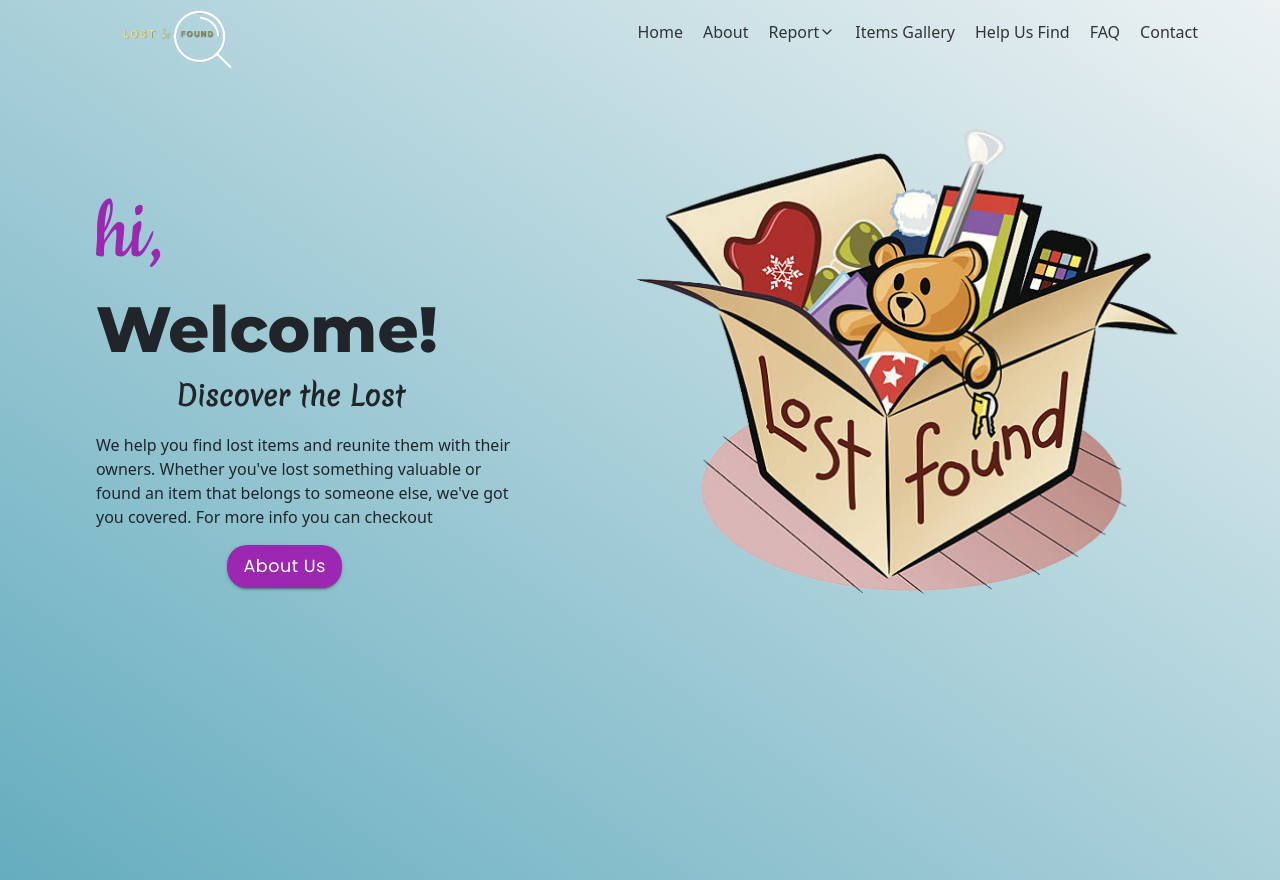
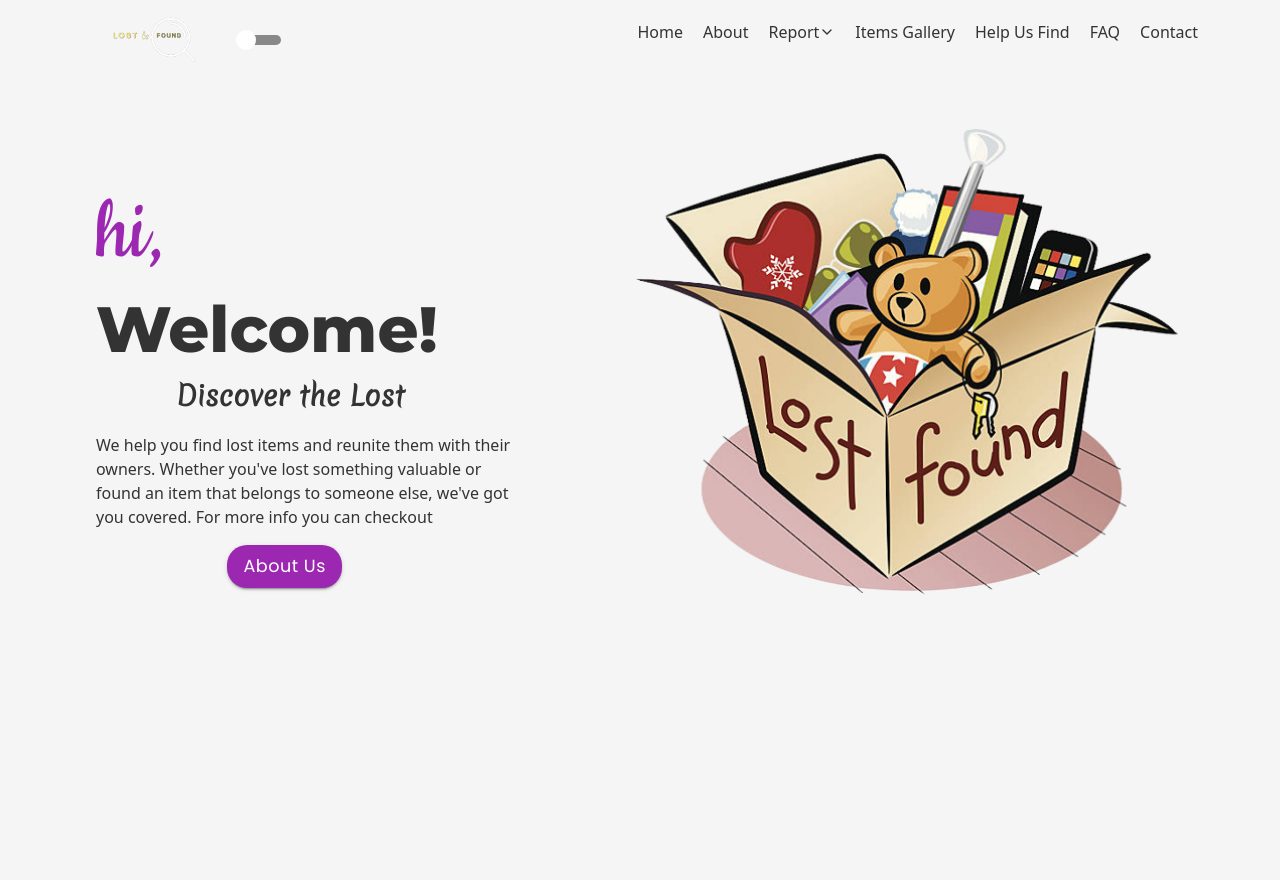
Before and after one commit to upes-open/OSoC-Lost-And-Found-WebApp, a React (Create React App) app in the folder lost-and-found-webapp/: page / in a window 1280 px wide. Built offline with nearby package versions, Linux system fonts and the light colour scheme; a web font is replaced by a local one.

Commit message:
Dark and light theme switch added

```diff
--- a/lost-and-found-webapp/package.json
+++ b/lost-and-found-webapp/package.json
@@ -15,6 +15,7 @@
     "react-icons": "^4.10.1",
     "react-router-dom": "^6.14.1",
     "react-scripts": "5.0.1",
+    "react-switch": "^7.0.0",
     "styled-components": "^6.0.3",
     "vanilla-tilt": "^1.8.0",
     "web-vitals": "^2.1.4"
--- a/lost-and-found-webapp/public/index.html
+++ b/lost-and-found-webapp/public/index.html
@@ -32,7 +32,7 @@
   <title>Lost And Found</title>
 </head>
 
-<body>
+<body class="light-theme">
   <noscript>You need to enable JavaScript to run this app.</noscript>
   <div id="root"></div>
 
--- a/lost-and-found-webapp/src/Navbar/Navbar.css
+++ b/lost-and-found-webapp/src/Navbar/Navbar.css
@@ -1,4 +1,3 @@
-
 .header__middle {
   display: flex;
   align-items: center;
@@ -8,8 +7,6 @@
   background-repeat: no-repeat;
   background-position: center;
 }
-
-
 
 .header__middle__logo {
   width: 20%;
@@ -38,7 +35,6 @@
   list-style: none;
   display: flex;
   align-items: center;
-    /* background: transparent; */
 }
 
 .menu-item {
@@ -59,7 +55,6 @@
 
 .menu-item a:hover {
   color: #04b7f3;
-    /* color: #ff8800; */
 }
 
 .sub__menus {
@@ -86,14 +81,9 @@
 }
 
 .sub__menus li a:hover {
-    background-color:  #04b7f3;
-    ;
+  background-color: #04b7f3;
   color: #fff;
 }
-
-
-  /* ... other CSS rules ... */
-/* ... other CSS rules ... */
 
 .dropdown {
   position: relative;
@@ -128,27 +118,6 @@
 }
 
 .dropdown-menu li a:hover {
-    background-color:  #04b7f3;
-
+  background-color: #04b7f3;
   color: #fff;
 }
-
-
-
-
-  .header__middle {
-    background: none;
-  }
-
-  .main-menu {
-    background: none;
-  }
-
-  .sub__menus {
-    background: none;
-  }
-
-  .dropdown-menu {
-    background-color: white;
-    box-shadow: none;
-  }
--- a/lost-and-found-webapp/src/Navbar/Navbar.js
+++ b/lost-and-found-webapp/src/Navbar/Navbar.js
@@ -3,16 +3,64 @@ import { NavLink } from 'react-router-dom';
 import { FiChevronDown } from 'react-icons/fi';
 import logo from '../images/Logofornavbar.png';
 import './Navbar.css';
+import { createGlobalStyle, ThemeProvider } from 'styled-components';
+import Switch from 'react-switch';
+
+const lightTheme = {
+  body: '#f5f5f5',
+  text: '#333',
+  navbarBackground: '#f5f5f5',
+  navbarText: '#333',
+};
+
+const darkTheme = {
+  body: '#333',
+  text: '#f5f5f5',
+  navbarBackground: '#333',
+  navbarText: '#f5f5f5',
+};
+
+const GlobalStyle = createGlobalStyle`
+    body {
+        background-color: ${({ theme }) => theme.body} !important;
+        color: ${({ theme }) => theme.text};
+    }
+
+    .header__middle {
+        background-color: ${({ theme }) => theme.navbarBackground};
+        color: ${({ theme }) => theme.navbarText};
+    }
+
+    .menu-item a {
+        color: ${({ theme }) => theme.navbarText};
+    }
+
+    .sub__menus {
+        background-color: ${({ theme }) => theme.navbarBackground};
+        color: ${({ theme }) => theme.navbarText};
+    }
+
+    .dropdown-menu {
+        background-color: ${({ theme }) => theme.navbarBackground};
+        color: ${({ theme }) => theme.navbarText};
+    }
+`;
 
 const Navbar = () => {
   const [isDropdownOpen, setDropdownOpen] = useState(false);
+  const [theme, setTheme] = useState(lightTheme);
 
   const toggleDropdown = () => {
     setDropdownOpen(!isDropdownOpen);
   };
 
+  const toggleTheme = () => {
+    setTheme(theme === lightTheme ? darkTheme : lightTheme);
+  };
+
   return (
-
+    <ThemeProvider theme={theme}>
+      <GlobalStyle />
       <header className="header__middle">
         <div className="container">
           <div className="row">
@@ -21,6 +69,18 @@ const Navbar = () => {
               <NavLink exact to="/">
                 <img src={logo} alt="logo" />
               </NavLink>
+              <Switch
+                checked={theme === darkTheme}
+                onChange={toggleTheme}
+                onColor="#04b7f3"
+                onHandleColor="#f5f5f5"
+                handleDiameter={20}
+                uncheckedIcon={false}
+                checkedIcon={false}
+                height={10}
+                width={40}
+                className="theme-toggle-switch"
+              />
             </div>
 
             {/* Nav Items */}
@@ -88,7 +148,7 @@ const Navbar = () => {
           </div>
         </div>
       </header>
-
+    </ThemeProvider>
   );
 };
 
--- a/lost-and-found-webapp/src/home-page/Home.js
+++ b/lost-and-found-webapp/src/home-page/Home.js
@@ -12,7 +12,7 @@ const HomePage = () => {
 
   useEffect(() => {
 
-    document.body.style.background = "linear-gradient(to right top, rgb(101 173 191), rgb(237 242 243))";
+    document.body.style.background = "black";
     const intervalId = setInterval(() => {
       setText(taglineArr[iRef.current]);
       iRef.current = (iRef.current + 1) % taglineArr.length;
```
Also changed, not shown: 1 other file (tests, documents, lock files or other folders). Lines whose indentation alone changed are shown as unchanged.
